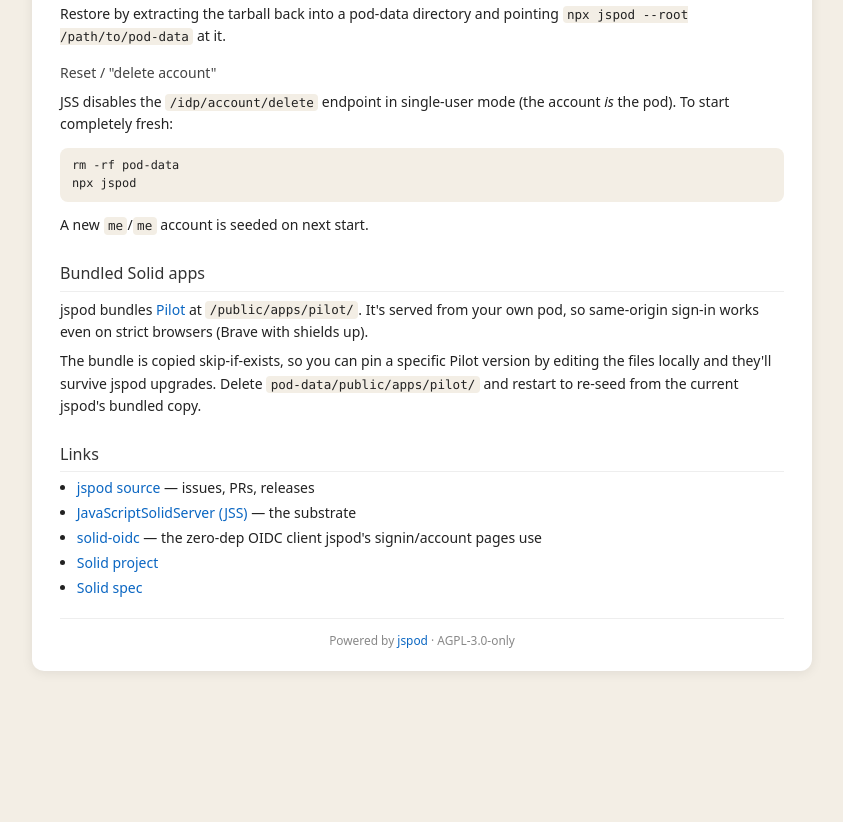
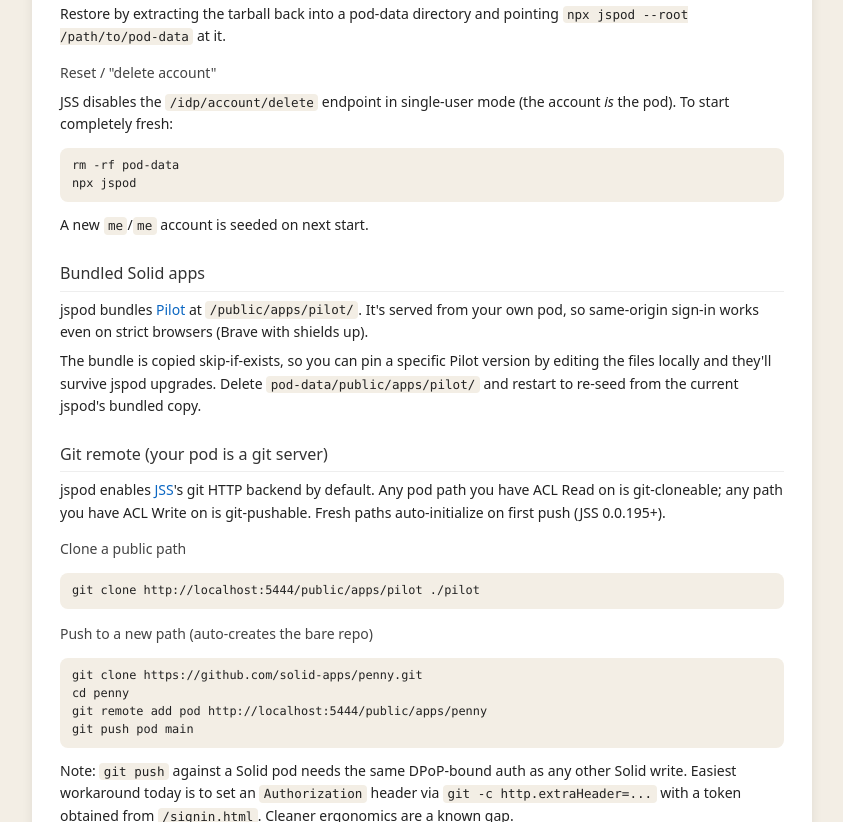
Before and after one commit to JavaScriptSolidServer/jspod, a website: page docs.html in a window 1280 px wide. Shown: the part 1978-2800 px from the top of the page, without its empty margins (218-1061 px from the left). Before the commit the page ends 2677 px from the top, so only its background shows below. Drawn offline with Linux system fonts and the light colour scheme.

Commit message:
feat: bump jss to 0.0.195 and enable --git by default (#27)
JSS 0.0.195 (https://github.com/JavaScriptSolidServer/JavaScriptSolidServer/pull/466)
adds auto-init on first push, which closes the last gap that
prevented the git HTTP backend from being useful out of the box.

This PR turns on JSS's git backend by default in jspod, so every
fresh `npx jspod` produces a pod that is also a real git remote:

- `git clone http://localhost:5444/public/apps/<name>` for any
  public-read path
- `git push http://localhost:5444/public/apps/<name>` for any
  owner-write path (auto-creates the bare repo on first push)
- `git pull` to stay current

Implementation:

- package.json: bump javascript-solid-server from ^0.0.194 to
  ^0.0.195
- options.git defaults true; new --no-git CLI flag for opt-out
  (matches existing --no-auth / --no-open shape)
- --git or --no-git is always passed explicitly to JSS so the
  spawn intent is unambiguous regardless of JSS's own default
- docs.html grows a "Git remote" section explaining clone / push /
  auth ergonomics with a link to the upstream

Known follow-up (out of scope here): git CLI doesn't speak DPoP
natively, so push from the CLI today needs
`git -c http.extraHeader="Authorization: DPoP <token>"`. Worth a
dedicated jspod helper script + dedicated doc; tracked separately.

Refs #1 #26

```diff
--- a/docs.html
+++ b/docs.html
@@ -40,6 +40,7 @@
 <a href="#auth-ladder">Auth ladder</a>
 <a href="#backup">Backup &amp; reset</a>
 <a href="#apps">Bundled apps</a>
+<a href="#git">Git remote</a>
 <a href="#links">Links</a>
 </nav>
 
@@ -119,6 +120,21 @@
 <p>jspod bundles <a href="https://github.com/solid-apps/pilot">Pilot</a> at <code>/public/apps/pilot/</code>. It's served from your own pod, so same-origin sign-in works even on strict browsers (Brave with shields up).</p>
 <p>The bundle is copied skip-if-exists, so you can pin a specific Pilot version by editing the files locally and they'll survive jspod upgrades. Delete <code>pod-data/public/apps/pilot/</code> and restart to re-seed from the current jspod's bundled copy.</p>
 
+<h2 id="git">Git remote (your pod is a git server)</h2>
+<p>jspod enables <a href="https://github.com/JavaScriptSolidServer/JavaScriptSolidServer">JSS</a>'s git HTTP backend by default. Any pod path you have ACL Read on is git-cloneable; any path you have ACL Write on is git-pushable. Fresh paths auto-initialize on first push (JSS 0.0.195+).</p>
+
+<h3>Clone a public path</h3>
+<pre>git clone http://localhost:5444/public/apps/pilot ./pilot</pre>
+
+<h3>Push to a new path (auto-creates the bare repo)</h3>
+<pre>git clone https://github.com/solid-apps/penny.git
+cd penny
+git remote add pod http://localhost:5444/public/apps/penny
+git push pod main</pre>
+<p>Note: <code>git push</code> against a Solid pod needs the same DPoP-bound auth as any other Solid write. Easiest workaround today is to set an <code>Authorization</code> header via <code>git -c http.extraHeader=...</code> with a token obtained from <code>/signin.html</code>. Cleaner ergonomics are a known gap.</p>
+
+<p>To opt out: <code>npx jspod --no-git</code>.</p>
+
 <h2 id="links">Links</h2>
 <ul>
 <li><a href="https://github.com/JavaScriptSolidServer/jspod">jspod source</a> — issues, PRs, releases</li>
--- a/package.json
+++ b/package.json
@@ -51,6 +51,6 @@
   },
   "dependencies": {
     "chalk": "^5.6.2",
-    "javascript-solid-server": "^0.0.194"
+    "javascript-solid-server": "^0.0.195"
   }
 }
```
Also changed, not shown: index.js (+11 -1 lines).
